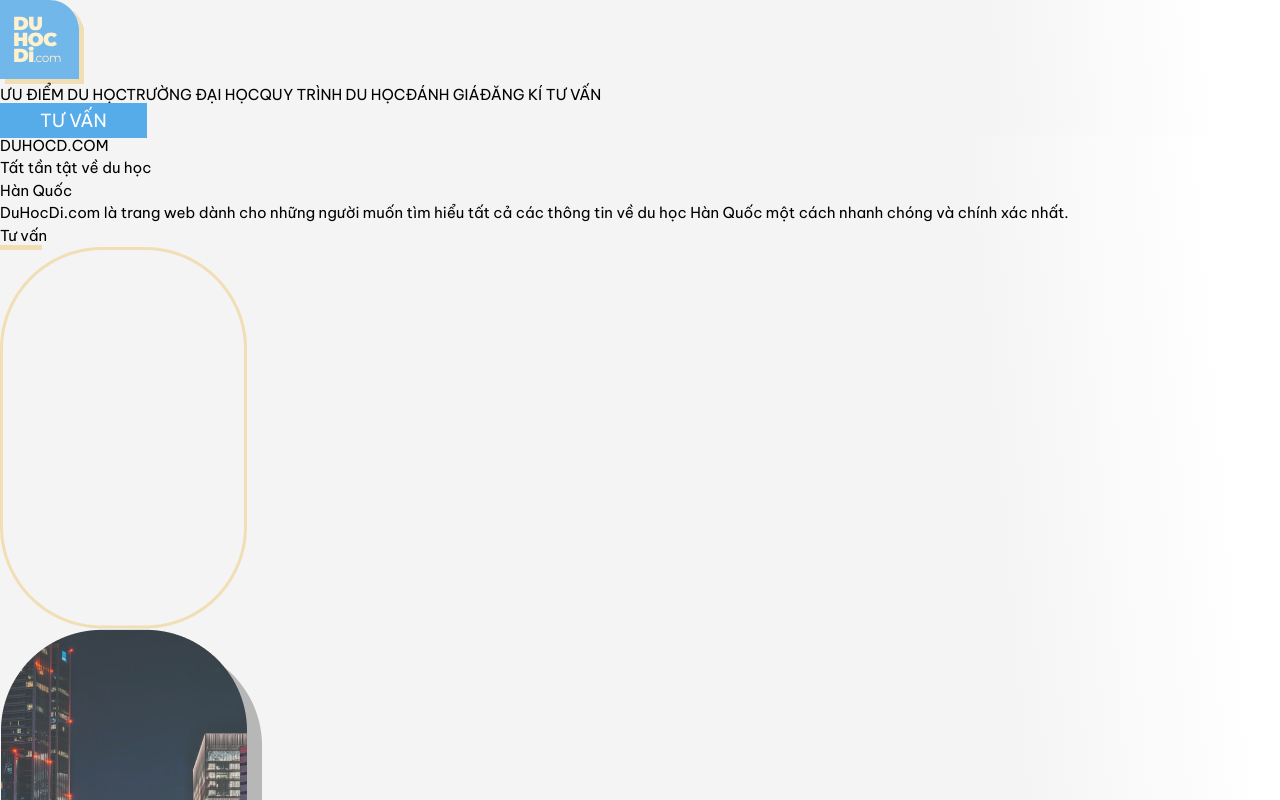
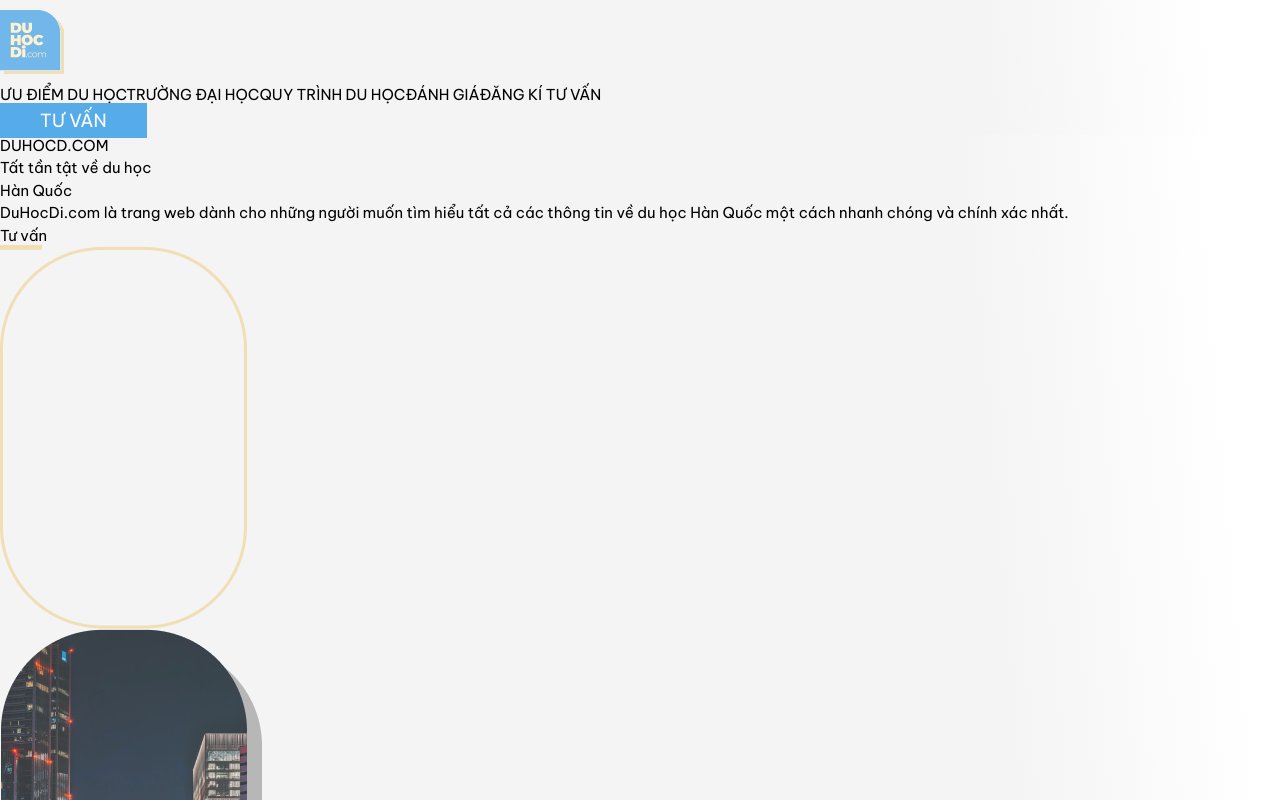
Before and after one commit to ywb-dev/duhocd-landing, a Vue app: page / in a window 1280 px wide. Shown: the top 800 px of the page. Built offline with nearby package versions, Linux system fonts and the light colour scheme.

Commit message:
some fix

```diff
--- a/src/components/Header.vue
+++ b/src/components/Header.vue
@@ -55,9 +55,8 @@
 <style scoped>
     .sticky-header .logo-wrap  {
        @apply py-4;
-
-       .logo {
-         @apply w-16;
-       }
+    }
+    .logo-wrap .logo {
+        @apply w-16;
     }
 </style>
```
